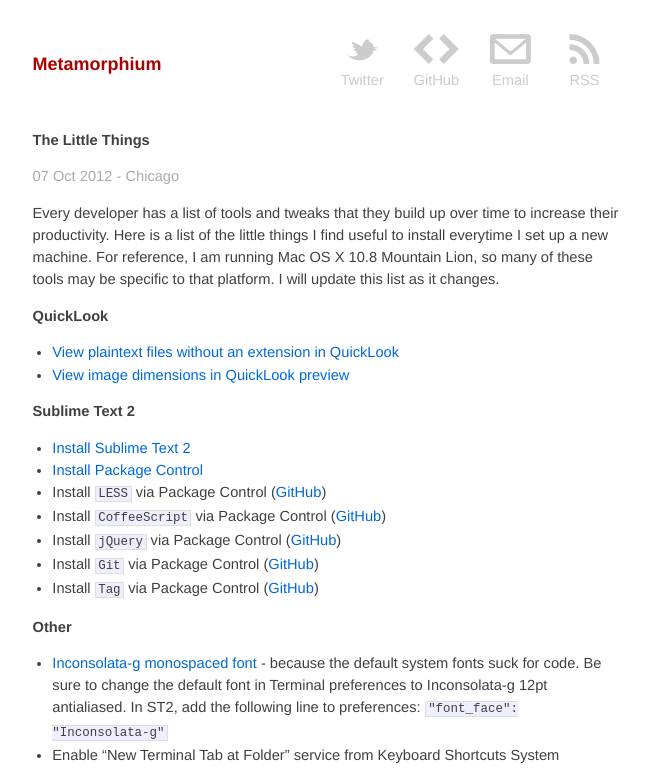
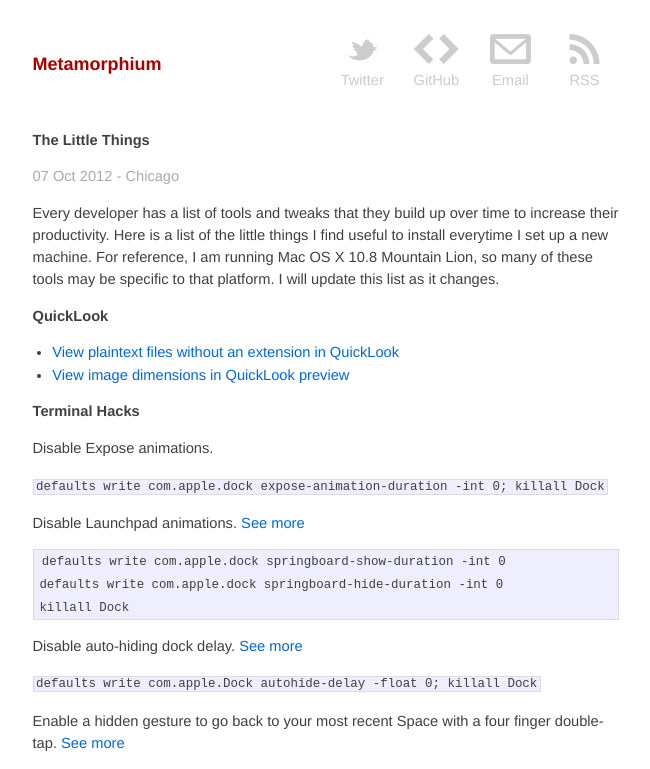
Before and after one commit to neilgupta/neilgupta.github.com, a Jekyll site: the page built from _posts/2012-10-07-the-little-things-developer.md, in a window 1280 px wide. Shown: the top 769 px of the page, without its empty margins (314-964 px from the left). Built offline with Jekyll 4.4.1, drawn with Linux system fonts in a browser that asks for light colours; some of the changed text lies outside the part shown.

Commit message:
added terminal commands to little things post

````diff
--- a/_posts/2012-10-07-the-little-things-developer.md
+++ b/_posts/2012-10-07-the-little-things-developer.md
@@ -11,6 +11,28 @@ Every developer has a list of tools and tweaks that they build up over time to i
 
 * [View plaintext files without an extension in QuickLook](https://github.com/whomwah/qlstephen)
 * [View image dimensions in QuickLook preview](https://github.com/Nyx0uf/qlImageSize)
+
+**Terminal Hacks**
+
+Disable Expose animations.
+
+`defaults write com.apple.dock expose-animation-duration -int 0; killall Dock`
+
+Disable Launchpad animations. [See more](http://www.defaults-write.com/disable-launchpad-fade-effects/#.ULBWx6VOIy4)
+
+```
+defaults write com.apple.dock springboard-show-duration -int 0
+defaults write com.apple.dock springboard-hide-duration -int 0
+killall Dock
+```
+
+Disable auto-hiding dock delay. [See more](http://www.defaults-write.com/remove-the-dock-auto-hide-show-delay/#.ULBXRKVOIy4)
+
+`defaults write com.apple.Dock autohide-delay -float 0; killall Dock`
+
+Enable a hidden gesture to go back to your most recent Space with a four finger double-tap. [See more](http://www.defaults-write.com/enable-the-hidden-go-to-recent-space-gesture/#.ULBWWKVOIy4)
+
+`defaults write com.apple.dock double-tap-jump-back -bool TRUE; killall Dock`
 
 **Sublime Text 2**
 
````
